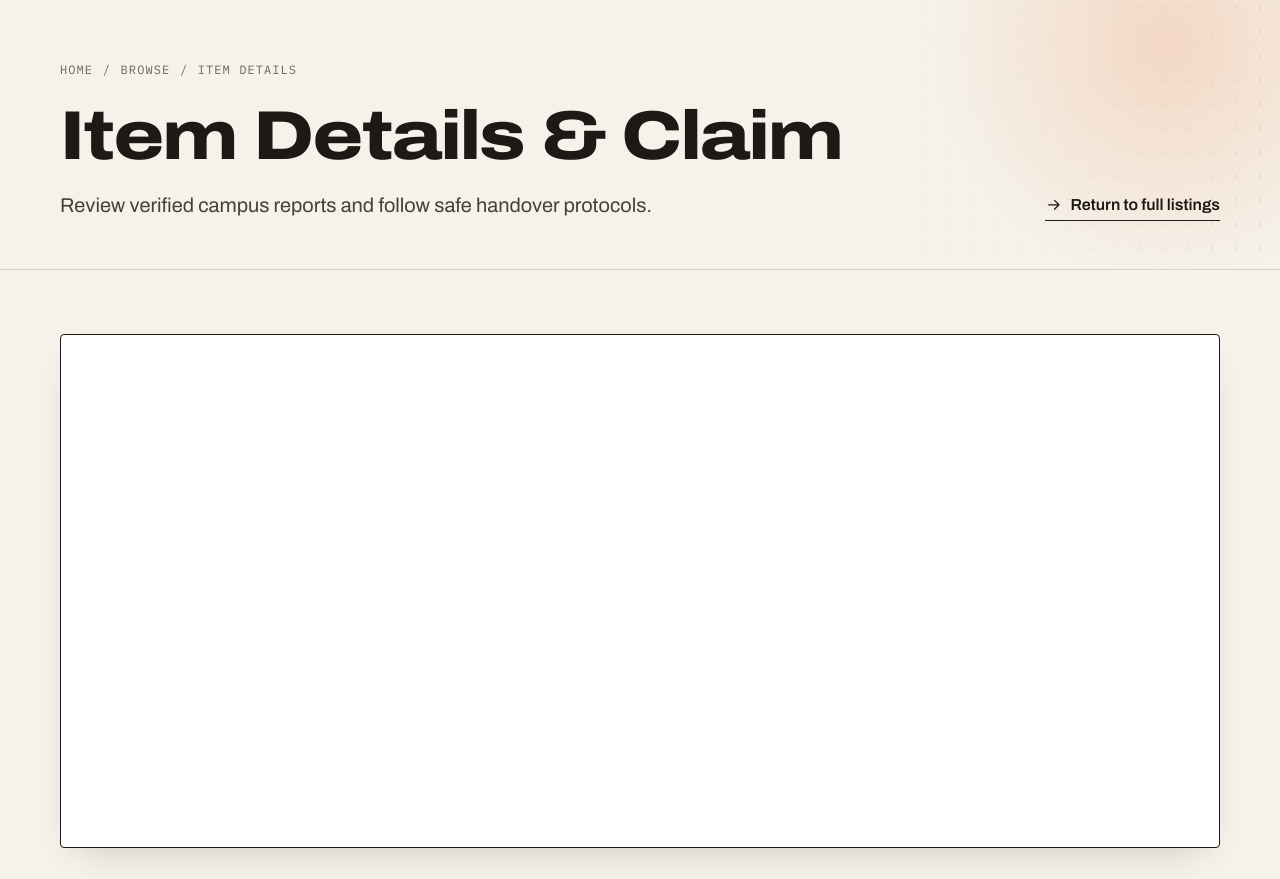
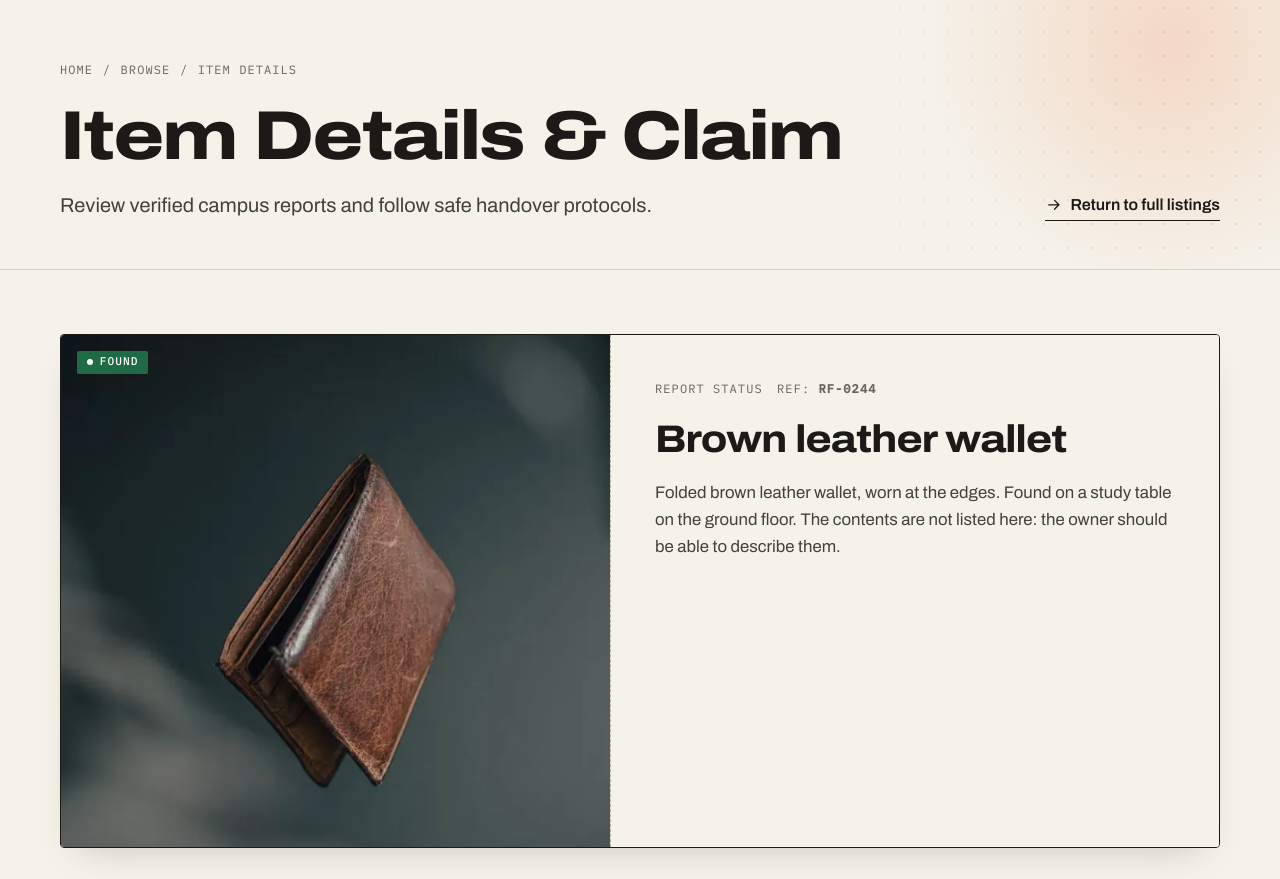
Before and after one commit to KL-Dulaksha/RuhunaFind-Group11, a plain HTML site: page details.html in a window 1280 px wide. Shown: the part 73-952 px from the top of the page. Drawn offline with Linux system fonts and the light colour scheme.

Commit message:
feat: build primary details content layout

```diff
--- a/css/details.css
+++ b/css/details.css
@@ -22,3 +22,67 @@
   grid-template-columns: minmax(0, 0.95fr) minmax(0, 1.05fr);
   min-height: 32rem;
 }
+/* 02 - Media / Photograph Area */
+.detail__media {
+  position: relative;
+  background: var(--paper-2);
+  border-right: 1.5px dashed var(--line-2);
+  min-height: 20rem;
+  overflow: hidden;
+}
+
+.detail__media img {
+  width: 100%;
+  height: 100%;
+  object-fit: cover;
+  position: absolute;
+  inset: 0;
+}
+
+.detail__media .ticket__ph {
+  position: absolute;
+  inset: 0;
+}
+
+.detail__media .tag {
+  position: absolute;
+  top: 1rem;
+  left: 1rem;
+  z-index: 3;
+}
+
+/* 03 - Item Information & Description */
+.detail__info {
+  padding: clamp(1.75rem, 3.5vw, 2.75rem);
+  display: grid;
+  gap: 1.25rem;
+  align-content: start;
+  position: relative;
+  background: var(--paper);
+}
+
+.detail__top {
+  display: flex;
+  align-items: center;
+  gap: 0.9rem;
+  color: var(--ink-3);
+}
+
+.detail__top .mono {
+  font-weight: 500;
+  font-size: 0.85rem;
+  letter-spacing: 0.08em;
+}
+
+.detail h2,
+.detail__title {
+  font-size: clamp(1.75rem, 3.2vw, 2.4rem);
+  line-height: 1.1;
+}
+
+.detail__desc {
+  color: var(--ink-2);
+  font-size: 1.05rem;
+  line-height: 1.6;
+  text-wrap: pretty;
+}
--- a/details.html
+++ b/details.html
@@ -67,6 +67,23 @@
     <section class="wrap details-section">
       <article class="detail-card" id="detail-card">
         <div class="detail__grid">
+          <div class="detail__media" id="detail-media">
+            <img src="images/items/wallet.webp" alt="Brown leather wallet" loading="lazy">
+            <span class="tag tag--found" id="detail-status-tag">Found</span>
+          </div>
+
+          <div class="detail__info">
+            <div class="detail__top mono caps">
+              <span id="detail-status-pill">Report Status</span>
+              <span>Ref: <strong id="detail-ref">RF-0244</strong></span>
+            </div>
+
+            <h2 id="detail-title" class="detail__title">Brown leather wallet</h2>
+
+            <p class="detail__desc" id="detail-desc">
+              Folded brown leather wallet, worn at the edges. Found on a study table on the ground floor. The contents are not listed here: the owner should be able to describe them.
+            </p>
+          </div>
         </div>
       </article>
     </section>
```
